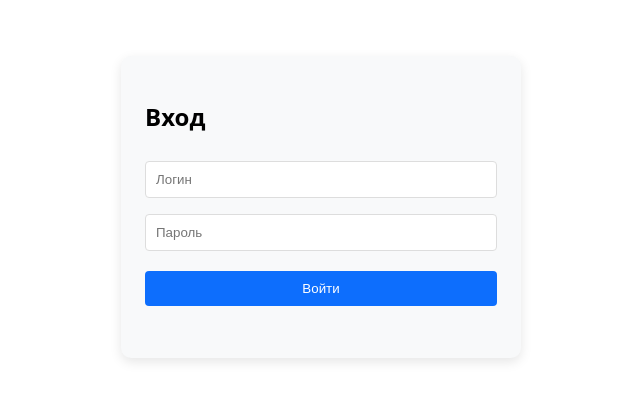
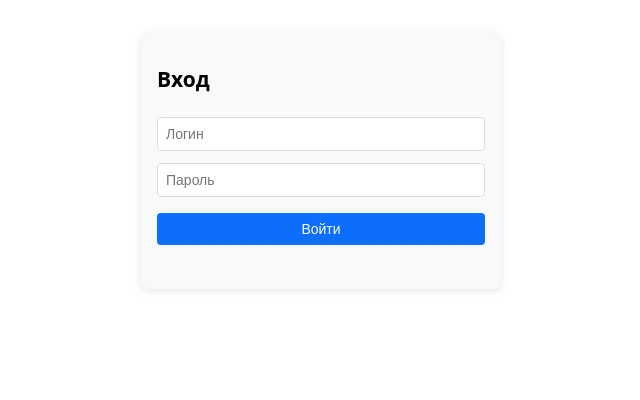
Before and after one commit to alexfatman/Zt-my-view, a website: page public/index.html in a window 1280 px wide. Shown: the whole page, without its empty margins (319-959 px from the left). Drawn offline with Linux system fonts and the light colour scheme.

Commit message:
Update index.html

```diff
--- a/public/index.html
+++ b/public/index.html
@@ -13,6 +13,7 @@
     --hover-bg: #f1f1f1;
     --shadow: rgba(0,0,0,0.1);
     --primary: #0d6efd;
+    --btn-text: #000000; /* светлый фон → чёрный текст */
   }
 
   [data-theme="dark"] {
@@ -22,16 +23,18 @@
     --header-bg: #1e1e1e;
     --hover-bg: #2a2a2a;
     --shadow: rgba(0,0,0,0.3);
+    --btn-text: #ffffff; /* тёмный фон → белый текст */
   }
 
   * { box-sizing: border-box; }
   body {
-      font-family: system-ui, sans-serif;
+    font-family: system-ui, -apple-system, BlinkMacSystemFont, sans-serif;
     background: var(--bg);
     color: var(--text);
     margin: 0;
-      padding: 16px;
+    padding: 8px; /* уменьшено с 16px */
     transition: background 0.3s, color 0.3s;
+    font-size: 14px; /* чуть меньше */
   }
 
   .container { max-width: 1000px; margin: 0 auto; }
@@ -40,30 +43,34 @@
   /* Login form */
   .login-form {
     background: var(--header-bg);
-      padding: 24px;
-      border-radius: 10px;
-      box-shadow: 0 4px 12px var(--shadow);
-      max-width: 400px;
-      margin: 40px auto;
+    padding: 16px; /* уменьшено */
+    border-radius: 8px;
+    box-shadow: 0 2px 8px var(--shadow);
+    max-width: 360px;
+    margin: 24px auto;
+    font-size: 14px;
   }
   .login-form input {
     width: 100%;
-      padding: 10px;
-      margin: 8px 0;
+    padding: 8px; /* уменьшено */
+    margin: 6px 0;
     border: 1px solid var(--border);
     border-radius: 4px;
     background: var(--bg);
     color: var(--text);
+    font-size: 14px;
   }
   .login-form button {
     width: 100%;
-      padding: 10px;
+    padding: 8px;
     background: var(--primary);
     color: white;
     border: none;
     border-radius: 4px;
     cursor: pointer;
-      margin-top: 12px;
+    margin-top: 10px;
+    font-size: 14px;
+    font-weight: 500;
   }
 
   /* Main UI */
@@ -72,17 +79,49 @@
     justify-content: space-between;
     align-items: center;
     flex-wrap: wrap;
-      gap: 10px;
-      margin-bottom: 16px;
+    gap: 8px;
+    margin-bottom: 12px;
+    font-size: 16px;
   }
-    .controls { display: flex; gap: 10px; flex-wrap: wrap; }
-    button { padding: 6px 12px; cursor: pointer; border: 1px solid var(--border); border-radius: 6px; background: var(--header-bg); }
-    table { width: 100%; border-collapse: collapse; margin-top: 12px; }
-    th, td { padding: 10px; text-align: left; border-bottom: 1px solid var(--border); }
-    th { background: var(--header-bg); cursor: pointer; }
+  .controls { display: flex; gap: 8px; flex-wrap: wrap; }
+  button {
+    padding: 5px 10px; /* компактнее */
+    cursor: pointer;
+    border: 1px solid var(--border);
+    border-radius: 4px;
+    background: var(--header-bg);
+    color: var(--btn-text); /* ✅ белый в тёмной теме! */
+    font-size: 13px;
+    min-height: 28px;
+  }
+  table {
+    width: 100%;
+    border-collapse: collapse;
+    margin-top: 8px;
+    font-size: 13px; /* уменьшен шрифт в таблице */
+  }
+  th, td {
+    padding: 6px 8px; /* значительно компактнее */
+    text-align: left;
+    border-bottom: 1px solid var(--border);
+  }
+  th {
+    background: var(--header-bg);
+    cursor: pointer;
+    font-weight: 600;
+  }
+  tr:last-child td {
+    border-bottom: none;
+  }
+
+  /* Мобильная адаптация */
   @media (max-width: 600px) {
-      table { display: block; overflow-x: auto; }
-      th, td { padding: 8px 6px; font-size: 0.9rem; }
+    body { padding: 6px; }
+    header { font-size: 15px; }
+    th, td { padding: 5px 6px; font-size: 12px; }
+    button { padding: 4px 8px; font-size: 12px; }
+    .login-form { padding: 12px; }
+    .login-form input, .login-form button { padding: 7px; font-size: 13px; }
   }
 </style>
 </head>
```
Lines whose indentation alone changed are shown as unchanged.
